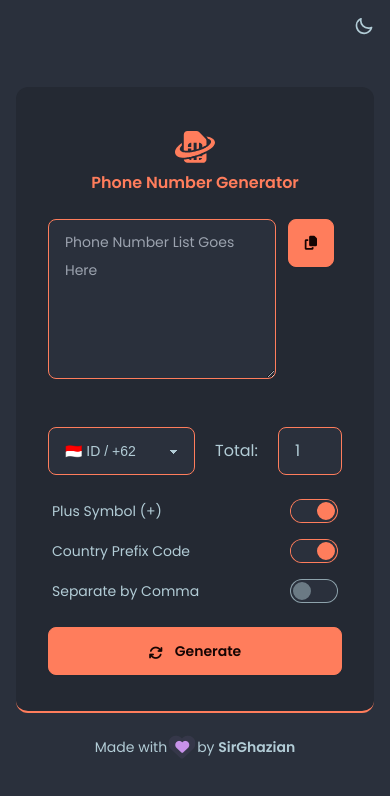
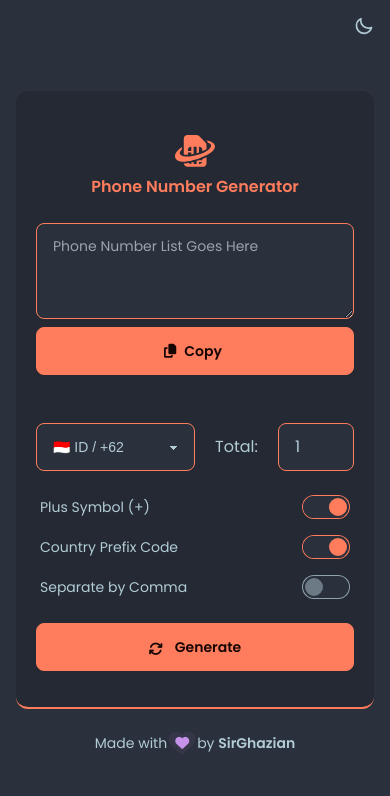
Before and after one commit to SirGhazian/phone-number-generator, a React (Vite) app: page / in a window 390 px wide. Shown: the top 796 px of the page. Built offline with nearby package versions, Linux system fonts and the light colour scheme; a web font is replaced by a local one.

Commit message:
fix country state select doesn't change

```diff
--- a/src/components/mainGenerator.tsx
+++ b/src/components/mainGenerator.tsx
@@ -108,7 +108,7 @@ export default function MainGenerator() {
   return (
     <>
       <div className="sm:w-full md:w-[40rem]">
-        <div className="py-9 sm:px-8 md:px-24 mx-4 rounded-xl flex flex-col items-center justify-center bg-base-200 border-b-2 border-secondary">
+        <div className="py-9 sm:px-5 md:px-24 mx-4 rounded-xl flex flex-col items-center justify-center bg-base-200 border-b-2 border-secondary">
           <div className="w-10 h-auto m-2">
             <HeaderLogo />
           </div>
@@ -116,21 +116,22 @@ export default function MainGenerator() {
           <p className="mb-6 font-semibold text-secondary">Phone Number Generator</p>
 
           {/* ----- SECTION TEXT AREA ----- */}
-          <div className="flex flex-row justify-between w-full h-auto mb-12">
+          <div className="flex sm:flex-col md:flex-row justify-between w-full h-auto mb-12">
             <textarea
-              className="textarea textarea-secondary h-40 w-full mr-3"
+              className="textarea textarea-secondary sm:h-24 md:h-40 w-full mr-3"
               placeholder="Phone Number List Goes Here"
               value={content}
               readOnly
             ></textarea>
+
             {/* --- BUTTON COPY --- */}
             <button
               // If no password, disable copy
-              // disabled={!password ? true : false}
               onClick={() => copyText()}
-              className={`btn mr-2 btn-secondary ${isCopied ? "btn-outline" : ""}`}
+              className={`btn sm:mt-2 md:mt-0 btn-secondary ${isCopied ? "btn-outline" : ""}`}
             >
-              <i className="fa-solid fa-copy"></i>
+              <i className="fa-solid fa-copy" />
+              <div className="mr-1 md:hidden">Copy</div>
             </button>
             {/* --- BUTTON COPY --- */}
           </div>
@@ -138,12 +139,16 @@ export default function MainGenerator() {
 
           {/* ---- SECTION SELECT ---- */}
           <div className="flex flex-row justify-between mb-4">
-            <select className="select select-secondary w-2/4 max-w-xs emoji-font">
-              <option onClick={() => changeCountry("ID")}>🇮🇩 ID / +62</option>
-              <option onClick={() => changeCountry("US")}>🇺🇸 US / +1</option>
-              <option onClick={() => changeCountry("CN")}>🇨🇳 CN / +91</option>
-              <option onClick={() => changeCountry("IN")}>🇮🇳 IN / +86</option>
-              <option onClick={() => changeCountry("MY")}>🇲🇾 MY / +60</option>
+            <select
+              className="select select-secondary w-2/4 max-w-xs emoji-font"
+              value={countrySelect}
+              onChange={(e) => changeCountry(e.target.value as keyof typeof countryCode)}
+            >
+              <option value="ID">🇮🇩 ID / +62</option>
+              <option value="US">🇺🇸 US / +1</option>
+              <option value="CN">🇨🇳 CN / +86</option>
+              <option value="IN">🇮🇳 IN / +91</option>
+              <option value="MY">🇲🇾 MY / +60</option>
             </select>
 
             <div className="flex flex-row items-center w-2/4">
```
